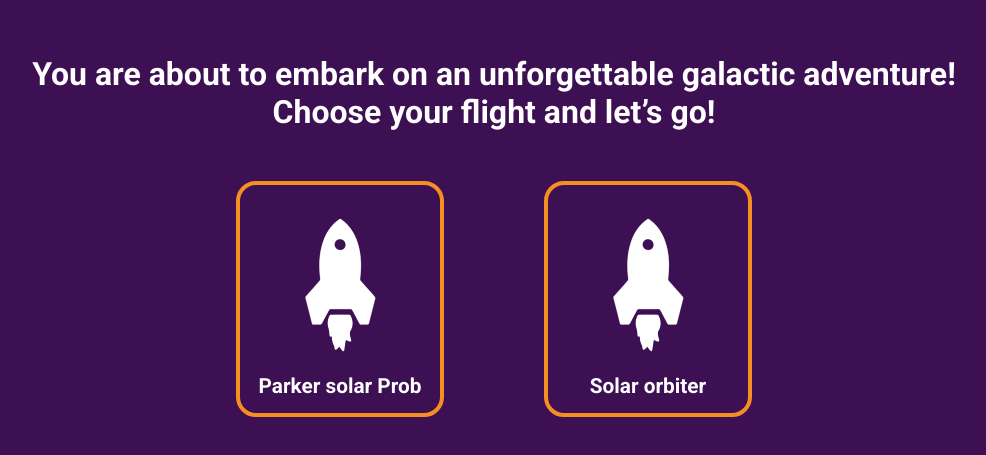
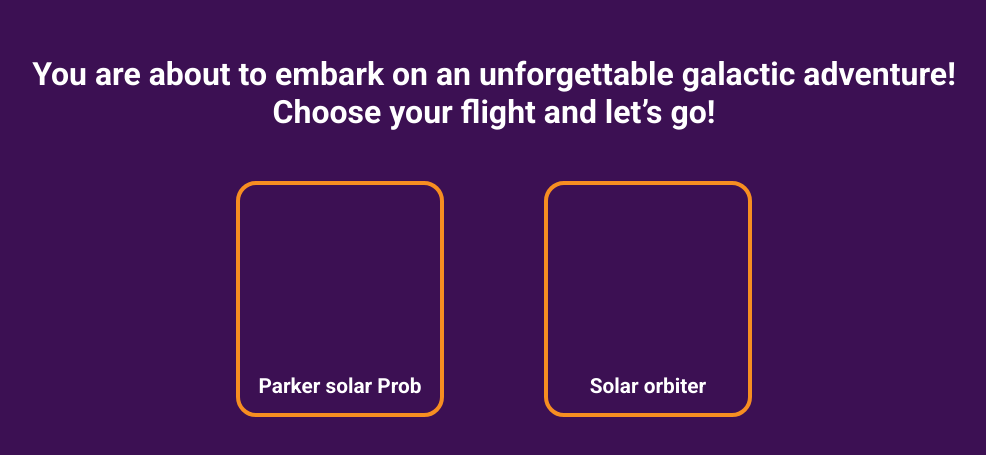
Before and after one commit to carloshendvpm/hcs, a React (Vite) app: page / in a window 1280 px wide. Shown: the part 139-594 px from the top of the page, without its empty margins (146-1132 px from the left). Built offline with nearby package versions, Linux system fonts and the light colour scheme.

Commit message:
feat: adding the main button

```diff
--- a/src/components/RocketCard/index.jsx
+++ b/src/components/RocketCard/index.jsx
@@ -1,11 +1,19 @@
-import React from 'react'
+import React, { useState } from 'react'
 import Rocket from '../../assets/img/rocket.png'
+import { motion } from "framer-motion"
 import './style.css'
 
 export const RocketCard = (props) => {
+  const [move, setMove] = useState(false);
   return (
-    <div className='Card' onClick={() => console.log("Clicou")}>
-        <img src={Rocket}/>
+    <div  className='Card' onClick={() => console.log("Clicou")}>
+        <motion.img
+        animate={{ y: move ? 1000 : -1000 }}
+        transition={{ type:'tween', duration: 5}}
+        onClick={ () => {
+          setMove(!move)
+        }}
+        src={Rocket}/>
         <p>{props.text}</p>
     </div>
   )
```
Also changed, not shown: src/components/Button/index.jsx (added), src/components/Button/style.css (added).
